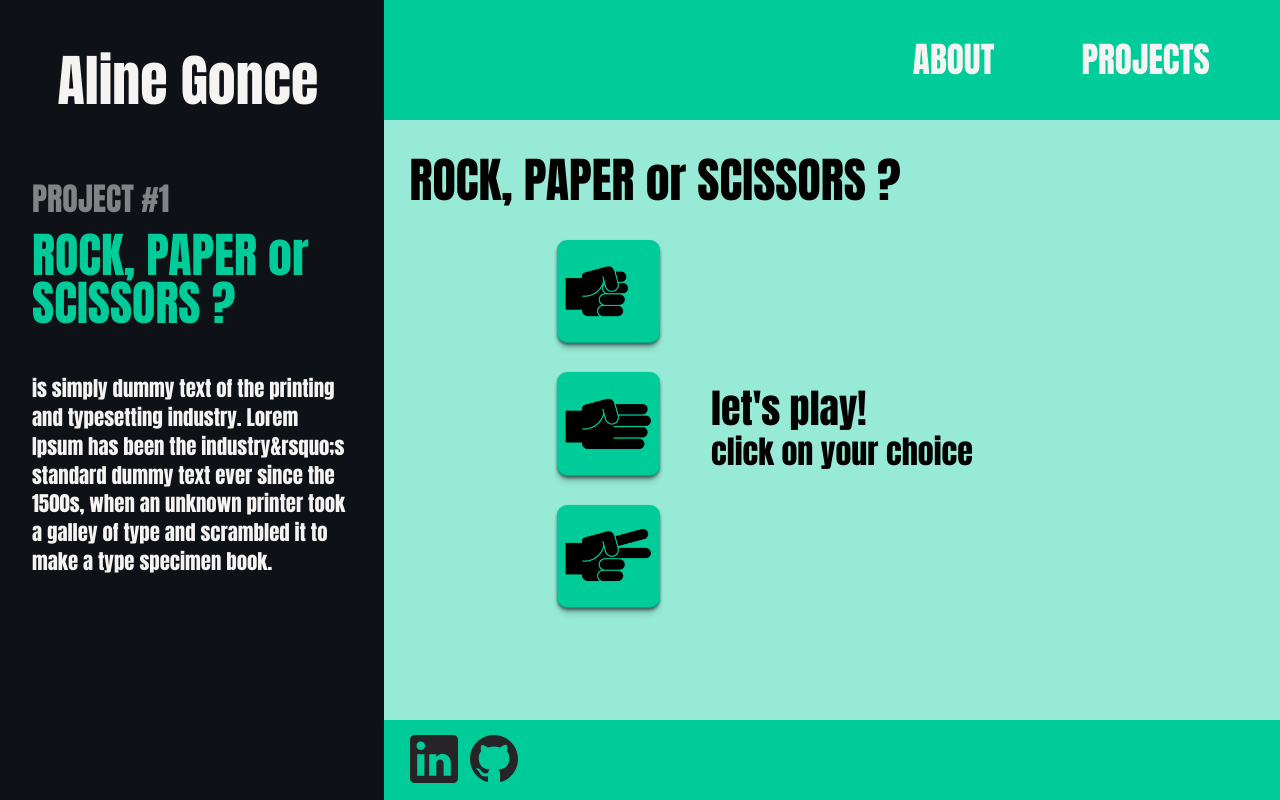
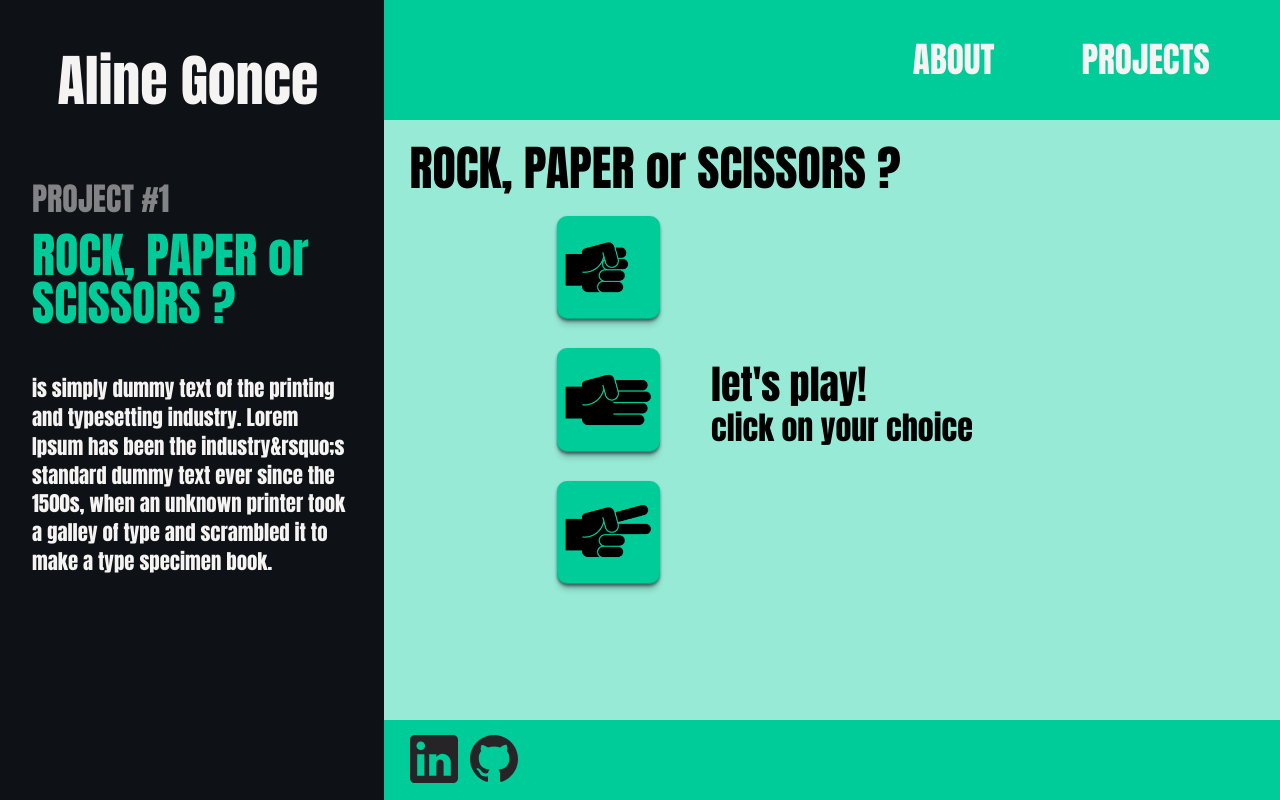
Before and after one commit to Gonaline/portfolio-2023, a React (Create React App) app in the folder client/: page /projects in a window 1280 px wide. Built offline with nearby package versions, Linux system fonts and the light colour scheme.

Commit message:
project1/fix: change height of projectTitle

```diff
--- a/client/src/style/projectTitleStyle.js
+++ b/client/src/style/projectTitleStyle.js
@@ -4,7 +4,7 @@ export default styled.div`
   display: flex;
   justify-content: left;
   align-items: center;
-  height: 15vh;
+  height: 12vh;
   width: 100%;
   h2 {
     font-weight: bold;
```
